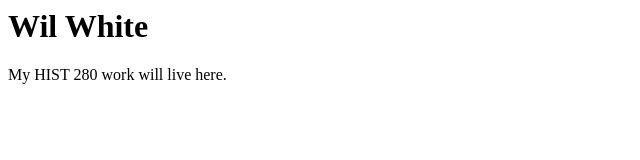
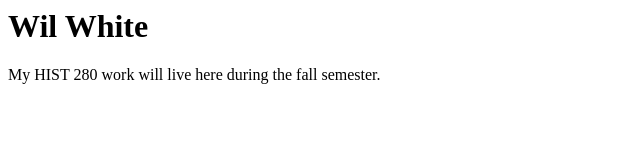
Before and after one commit to wilwhite06/wilwhite06.github.io, a plain HTML site: page index.html in a window 1280 px wide. Shown: the whole page, without its empty margins (0-640 px from the left). Drawn offline with Linux system fonts and the light colour scheme.

Commit message:
Update index.html

```diff
--- a/index.html
+++ b/index.html
@@ -1,2 +1,2 @@
 <h1>Wil White</h1>
-<p>My HIST 280 work will live here.</p>
+<p>My HIST 280 work will live here during the fall semester.</p>
```
